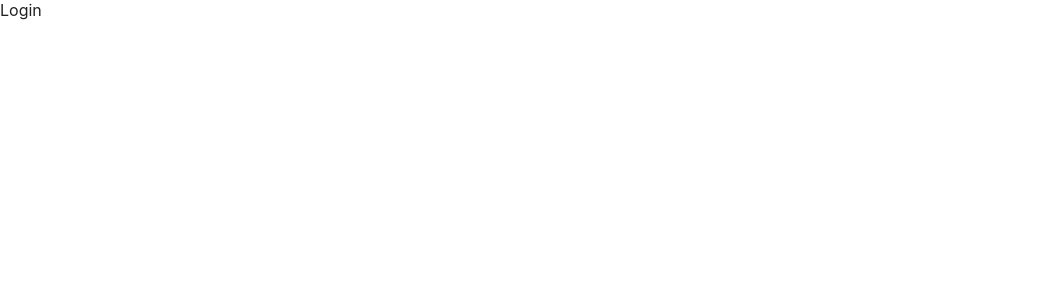
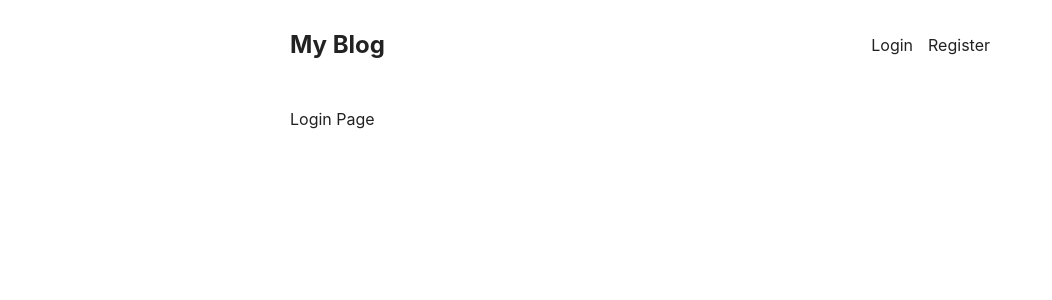
Before and after one commit to manish-jandu/My-blogs, a React (Create React App) app in the folder client/: page /login in a window 1280 px wide. Shown: the top 300 px of the page, without its empty margins (0-1052 px from the left). Built offline with nearby package versions, Linux system fonts and the light colour scheme.

Commit message:
basic routing setup with pages

```diff
--- a/client/src/App.js
+++ b/client/src/App.js
@@ -2,22 +2,17 @@
 import "./App.css";
 import Header from "./components/Header";
 import Post from "./components/Post";
+import Layout from "./components/Layout";
+import IndexPage from "./pages/IndexPage";
+import Login from "./pages/LoginPage";
 
 function App() {
   return (
     <Routes>
-      <Route
-        index
-        element={
-          <main>
-            <Header />
-            <Post />
-            <Post />
-            <Post />
-          </main>
-        }
-      />
-      <Route path="/login" element={<div>Login</div>} />
+      <Route path="/" element={<Layout />}>
+        <Route index element={<IndexPage />} />
+        <Route path="/login" element={<Login/>} />
+      </Route>
     </Routes>
   );
 }
--- a/client/src/components/Header.js
+++ b/client/src/components/Header.js
@@ -1,12 +1,14 @@
+import { Link } from "react-router-dom";
+
 export default function Header() {
   return (
     <header>
-      <a className="logo" href="">
+      <Link className="logo" to="/">
         My Blog
-      </a>
+      </Link>
       <nav>
-        <a href="">Login</a>
-        <a href="">Register</a>
+        <Link to="/login">Login</Link>
+        <Link to="/register">Register</Link>
       </nav>
     </header>
   );
--- /dev/null
+++ b/client/src/components/Layout.js
@@ -0,0 +1,11 @@
+import { Outlet } from "react-router-dom";
+import Header from "./Header";
+
+export default function Layout() {
+  return (
+    <main>
+      <Header />
+      <Outlet />
+    </main>
+  );
+}
--- /dev/null
+++ b/client/src/pages/IndexPage.js
@@ -0,0 +1,11 @@
+import Post from "../components/Post";
+
+export default function IndexPage() {
+  return (
+    <>
+      <Post />
+      <Post />
+      <Post />
+    </>
+  );
+}
--- /dev/null
+++ b/client/src/pages/LoginPage.js
@@ -0,0 +1,3 @@
+export default function Login() {
+  return <div>Login Page</div>;
+}
```
